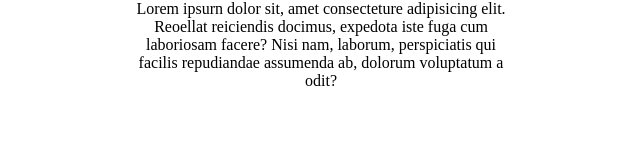
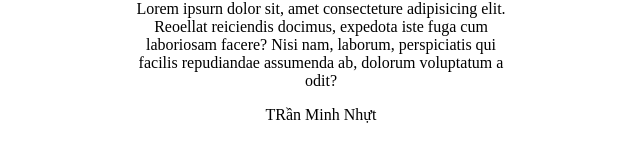
Before and after one commit to 62DolPhink04/my_website, a plain HTML site: page index.html in a window 1280 px wide. Shown: the part 117-278 px from the top of the page, without its empty margins (319-959 px from the left). Drawn offline with Linux system fonts and the light colour scheme.

Commit message:
index.html

```diff
--- a/index.html
+++ b/index.html
@@ -13,6 +13,7 @@
             Reoellat reiciendis docimus, expedota iste fuga cum
             laboriosam facere? Nisi nam, laborum, perspiciatis qui facilis
             repudiandae assumenda ab, dolorum voluptatum a odit?</p>
+        <p>TRần Minh Nhựt</p>
     </div>
 </body>
 </html>
```
